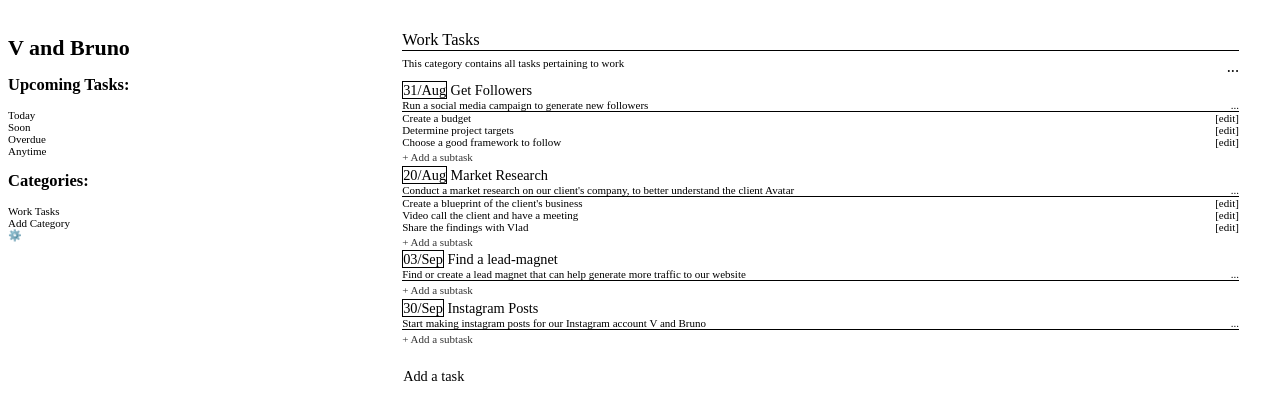
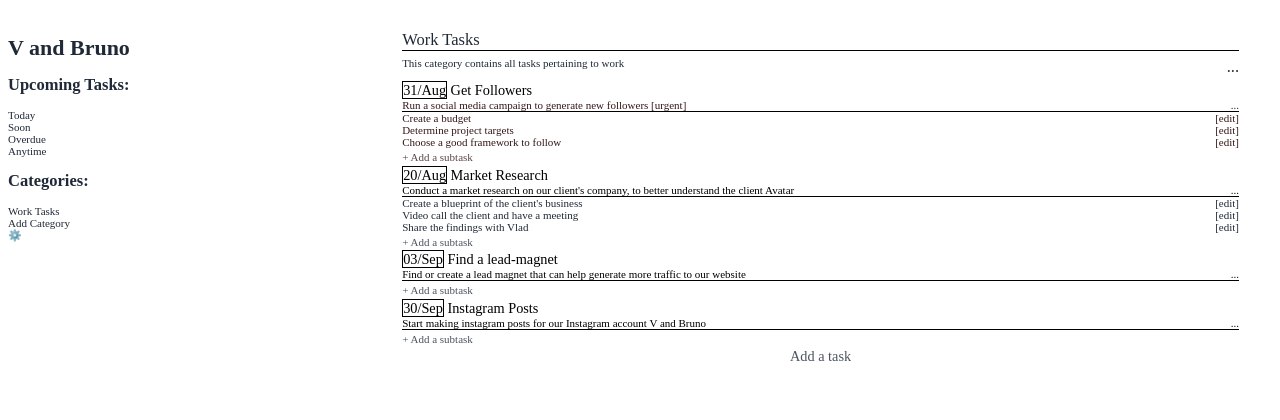
Before and after one commit to Viktotovich/workit-kit, a website built with webpack: page src/index.html in a window 1280 px wide. Built offline with nearby package versions, Linux system fonts and the light colour scheme.

Commit message:
"Further updated the styles, and changed the way urgent - normal - and completed priorities work"

```diff
--- a/src/components/display-assist.js
+++ b/src/components/display-assist.js
@@ -61,6 +61,15 @@
         let catId = cat.getAttribute("id");
         return catId;
     },
+    getUrgency: function(urgency){
+        if (urgency === 'normal'){
+            return ''
+        } else if (urgency === 'urgent'){
+            return "[urgent]"
+        } else {
+            return "[completed]"
+        }
+    }
 }
 
 export {visualCues}
--- a/src/components/dom-master.js
+++ b/src/components/dom-master.js
@@ -475,7 +475,7 @@
                 ${element.title}
             `
 
-            taskDescription.textContent = element.description;
+            taskDescription.textContent = `${element.description} ${visualCues.getUrgency(element.priority)}`
 
             taskContainer.appendChild(taskTitle);
             taskContainer.appendChild(detailsContainer);
@@ -660,9 +660,9 @@
         priorityHandler.indexTracker();
     },
     priorities: [
-        "Urgent",
-        "Completed",
-        "Normal"
+        "urgent",
+        "completed",
+        "normal"
     ],
 };
 
--- a/src/styles.css
+++ b/src/styles.css
@@ -1,7 +1,10 @@
 :root {
+    color: #1f2937;
     font-size: 11px;
     --primary-color: white;
     --secondary-color: grey;
+    --color-urgent: rgb(53, 23, 23);
+    --color-normal: black;
     --hover-shade-color: antiquewhite;
     --font-size-main: 1rem;
     --font-size-secondary: 0.8rem;
@@ -47,6 +50,21 @@
     justify-content: space-between;
 }
 
+.task-description.urgent,
+.task-description.urgent + div {
+    color: var(--color-urgent);
+}
+
+.task-description.normal {
+    color: var(--color-normal);
+}
+
+.task-description.completed,
+.task-description.completed + div{
+    color: var(--color-normal);
+    opacity: 0.4;
+}
+
 .due-display {
     border: 1px solid var(--border-color);
 }
@@ -54,6 +72,7 @@
 .task-title,
 .due-display {
     font-size: var(--font-size-medium);
+    color: var(--color-normal);
 }
 
 .subtask-details-container {
@@ -70,26 +89,29 @@
     background-color: var(--hover-shade-color);
 }
 
-.add-subtask {
+.add-task {
+    font-size: var(--font-size-medium);
+    text-align: center;
+}
+
+.add-subtask,
+.add-task {
     margin: 0.3rem 0;
     opacity: 0.8;
 }
 
-.add-subtask:hover {
+.add-subtask:hover,
+.add-task:hover {
     opacity: 1;
     cursor: pointer;
 }
 
-.add-task {
-    appearance: none;
-    border: 1px solid var(--primary-color);
-    background-color: var(--primary-color);
-    font-size: var(--font-size-medium);
-    margin: 2rem 0;
+.add-task:hover::before{
+    content: ">";
 }
 
-.add-task:hover {
-    cursor: pointer;
+.add-task:hover::after{
+    content: "<";
 }
 
 /* Modals */
```
